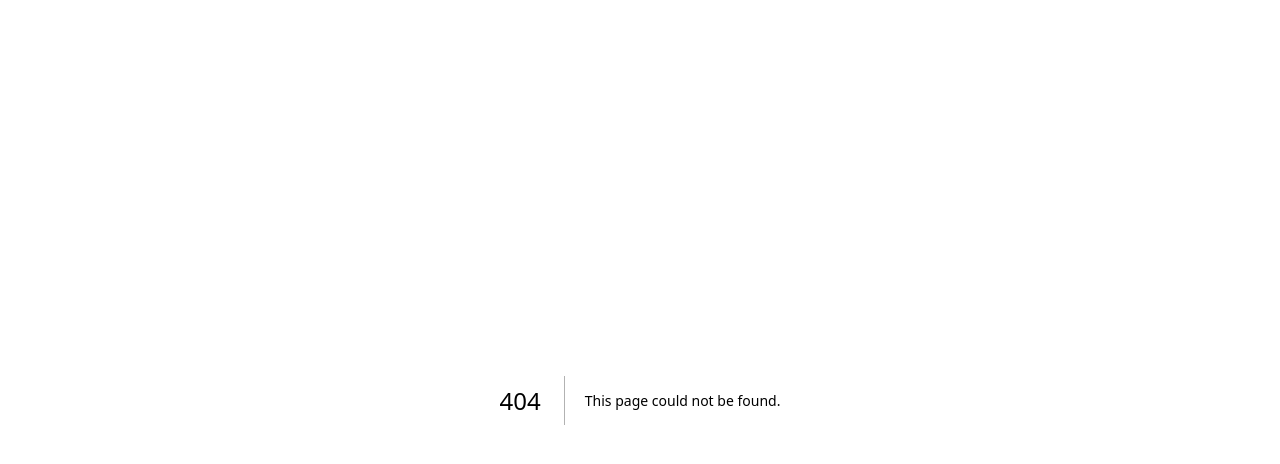
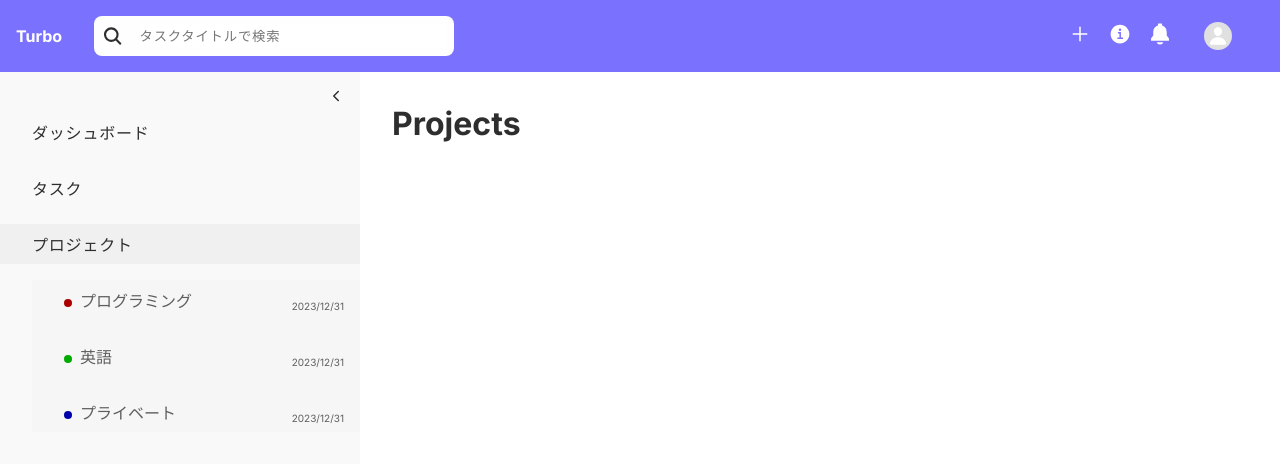
Before and after one commit to version1-workspace/ws-01-000-real-todo, a Next.js app in the folder frontend/core/: page /main/projects in a window 1280 px wide. Before the commit this address had no page. Shown: the top 464 px of the page. Built offline with nearby package versions, Linux system fonts and the light colour scheme.

Commit message:
Implement sidebar

```diff
--- a/frontend/core/src/app/globals.css
+++ b/frontend/core/src/app/globals.css
@@ -44,6 +44,7 @@
   --font-color-dark: #2e2e2e;
   --font-color-weak: #B6B6B6;
   --bg-color-light: #fefefe;
+  --bg-color-light-2: #f9f9f9;
 }
 
 @media (prefers-color-scheme: dark) {
--- /dev/null
+++ b/frontend/core/src/app/main/layout.module.css
@@ -0,0 +1,12 @@
+.body {
+  height: calc(100vh - 72px);
+}
+
+.main {
+  display: flex;
+  height: calc(100vh - 72px);
+}
+
+.mainContent {
+  padding: 32px;
+}
--- a/frontend/core/src/app/main/layout.tsx
+++ b/frontend/core/src/app/main/layout.tsx
@@ -1,27 +1,36 @@
-import type { Metadata } from 'next'
-import { Inter } from 'next/font/google'
-import Head from 'next/head'
+import styles from "@/app/main/layout.module.css";
+import Header from "@/components/common/header/main";
+import Sidebar from "@/components/common/sidebar";
+import type { Metadata } from "next";
+import { Inter } from "next/font/google";
+import Head from "next/head";
 
-const inter = Inter({ subsets: ['latin'] })
+const inter = Inter({ subsets: ["latin"] });
 
 export const metadata: Metadata = {
-  title: 'Turbo',
-  description: 'Generated by create next app',
-}
+  title: "Turbo",
+  description: "Generated by create next app",
+};
 
 export default function RootLayout({
   children,
 }: {
-  children: React.ReactNode
+  children: React.ReactNode;
 }) {
   return (
     <html lang="en">
       <Head>
         <title>Turbo | Main</title>
       </Head>
-      <body className={inter.className}>{children}</body>
+      <body className={[inter.className, styles.body].join(" ")}>
+        <Header />
+        <main className={styles.main}>
+          <Sidebar />
+          <div className={styles.mainContent}>{children}</div>
+        </main>
+      </body>
     </html>
-  )
+  );
 }
 
-export const dynamic = 'error'
+export const dynamic = "error";
--- a/frontend/core/src/app/main/page.tsx
+++ b/frontend/core/src/app/main/page.tsx
@@ -2,8 +2,7 @@ import Header from "@/components/common/header/main";
 export default function Main() {
   return (
     <div>
-      <Header />
-      <h1>Main Page</h1>;
+      <h1>Main Page</h1>
     </div>
   );
 }
--- /dev/null
+++ b/frontend/core/src/app/main/projects/[project]/page.tsx
@@ -0,0 +1,3 @@
+export default function Project() {
+  return <h1>Project</h1>;
+}
--- /dev/null
+++ b/frontend/core/src/app/main/projects/page.tsx
@@ -0,0 +1,3 @@
+export default function Projects() {
+  return <h1>Projects</h1>
+}
--- /dev/null
+++ b/frontend/core/src/app/main/todos/page.tsx
@@ -0,0 +1,3 @@
+export default function Todos() {
+  return <h1>Todos</h1>
+}
--- a/frontend/core/src/components/common/footer/index.module.css
+++ b/frontend/core/src/components/common/footer/index.module.css
@@ -1,5 +1,5 @@
 .footer {
-  background: #f9f9f9;
+  background: var(--bg-color-light-2);
   width: 100%;
 }
 
--- a/frontend/core/src/components/common/header/main/index.tsx
+++ b/frontend/core/src/components/common/header/main/index.tsx
@@ -1,5 +1,4 @@
 import styles from "./index.module.css";
-import Button from "@/components/common/button";
 import {
   IoAddOutline as Plus,
   IoInformationCircleSharp as Info,
--- /dev/null
+++ b/frontend/core/src/components/common/sidebar/index.module.css
@@ -0,0 +1,96 @@
+.sidebar {
+  background: var(--bg-color-light-2);
+  height: 100%;
+}
+
+.sidebarShow {
+  /* transition: width .2s; */
+  width: 360px;
+}
+
+.sidebarHidden {
+  transition: width .2s;
+  width: 36px;
+}
+
+.sidebarHidden .header {
+  justify-content: center;
+}
+
+.content {
+  height: calc(100% - 80px);
+}
+
+.body {
+  height: 100%;
+}
+
+.menuItem {
+  padding: 8px;
+  padding-right: 16px;
+  padding-left: 32px;
+  margin-bottom: 16px;
+}
+
+.menuItem > a {
+  vertical-align: middle;
+}
+
+
+.menuItemActive {
+  background: #f0f0f0;
+}
+
+.projects {
+  margin: 16px 0;
+  margin-left: 32px;
+  color: #5e5e5e;
+  background: #f6f6f6;
+}
+
+.dot {
+  display: inline-block;
+  height: 8px;
+  width: 8px;
+  border-radius: 4px;
+  margin-right: 8px;
+}
+
+.menuTitle {
+  font-weight: 500;
+  letter-spacing: 0.8px;
+}
+
+.project {
+  display: flex;
+  justify-content: space-between;
+  align-items: flex-end;
+}
+
+.deadline {
+  display: inline-block;
+  font-size: 10px;
+  margin-left: 32px;
+}
+
+.header {
+  display: flex;
+  justify-content: flex-end;
+  height: 40px;
+  padding: 16px;
+}
+
+.footer {
+  height: 40px;
+  background: var(--primary-color);
+  background: #f0f0f0;
+}
+
+.sidebarToggle {
+  cursor: pointer;
+  transition: transform .2s;
+}
+
+.sidebarToggle:hover {
+  transform: scale(1.3);
+}
--- /dev/null
+++ b/frontend/core/src/components/common/sidebar/index.tsx
@@ -0,0 +1,118 @@
+"use client";
+import { useState } from "react";
+import styles from "@/components/common/sidebar/index.module.css";
+import Link from "next/link";
+import { usePathname } from "next/navigation";
+import {
+  IoChevronForward as ShowIcon,
+  IoChevronBack as HiddenIcon,
+} from "react-icons/io5";
+import { classHelper } from "@/lib/cls";
+
+const projects = [
+  {
+    name: "プログラミング",
+    slug: "programmming",
+    color: "#a00",
+    href: "/main/projects/programming",
+    deadline: "2023/12/31",
+  },
+  {
+    name: "英語",
+    slug: "english",
+    color: "#0a0",
+    href: "/main/projects/english",
+    deadline: "2023/12/31",
+  },
+  {
+    name: "プライベート",
+    slug: "private",
+    color: "#00a",
+    href: "/main/projects/private",
+    deadline: "2023/12/31",
+  },
+];
+
+export default function Sidebar() {
+  const [show, setShow] = useState(true);
+  const pathname = usePathname();
+
+  return (
+    <div
+      className={classHelper({
+        [styles.sidebar]: true,
+        [styles.sidebarShow]: show,
+        [styles.sidebarHidden]: !show,
+      })}>
+      <div className={styles.content}>
+        <div className={styles.header}>
+          <span
+            className={styles.sidebarToggle}
+            onClick={() => setShow((show) => !show)}>
+            {show ? <HiddenIcon /> : <ShowIcon />}
+          </span>
+        </div>
+        <div className={styles.body}>
+          {show ? (
+            <>
+              <ul className={styles.menu}>
+                <li
+                  className={classHelper({
+                    [styles.menuItem]: true,
+                    [styles.menuItemActive]: pathname === "/main",
+                  })}>
+                  <Link className={styles.menuTitle} href="/main">
+                    ダッシュボード
+                  </Link>
+                </li>
+                <li
+                  className={classHelper({
+                    [styles.menuItem]: true,
+                    [styles.menuItemActive]: pathname === "/main/todos",
+                  })}>
+                  <Link className={styles.menuTitle} href="/main/todos">
+                    タスク
+                  </Link>
+                </li>
+                <li
+                  className={classHelper({
+                    [styles.menuItem]: true,
+                    [styles.menuItemActive]: pathname === "/main/projects",
+                  })}>
+                  <Link className={styles.menuTitle} href="/main/projects">
+                    プロジェクト
+                  </Link>
+                </li>
+                <ul className={styles.projects}>
+                  {projects.map((item) => {
+                    return (
+                      <li
+                        key={item.slug}
+                        className={classHelper({
+                          [styles.menuItem]: true,
+                          [styles.menuItemActive]: pathname === item.href,
+                        })}>
+                        <div className={styles.project}>
+                          <div>
+                            <span
+                              className={styles.dot}
+                              style={{ background: item.color }}></span>
+                            <Link href={item.href}>{item.name}</Link>
+                          </div>
+                          <span className={styles.deadline}>
+                            {item.deadline}
+                          </span>
+                        </div>
+                      </li>
+                    );
+                  })}
+                </ul>
+              </ul>
+            </>
+          ) : null}
+        </div>
+        <div className={styles.footer}></div>
+      </div>
+    </div>
+  );
+}
--- /dev/null
+++ b/frontend/core/src/lib/cls.ts
@@ -0,0 +1,7 @@
+export const classHelper = (obj: {[key: string]: boolean}) => Object.keys(obj).reduce((acc, key) => {
+  if (obj[key]) {
+    return acc + ' ' + key
+  }
+
+  return acc
+}, "")
```
Also changed, not shown: frontend/core/public/assets/image-loader.gif (deleted).
